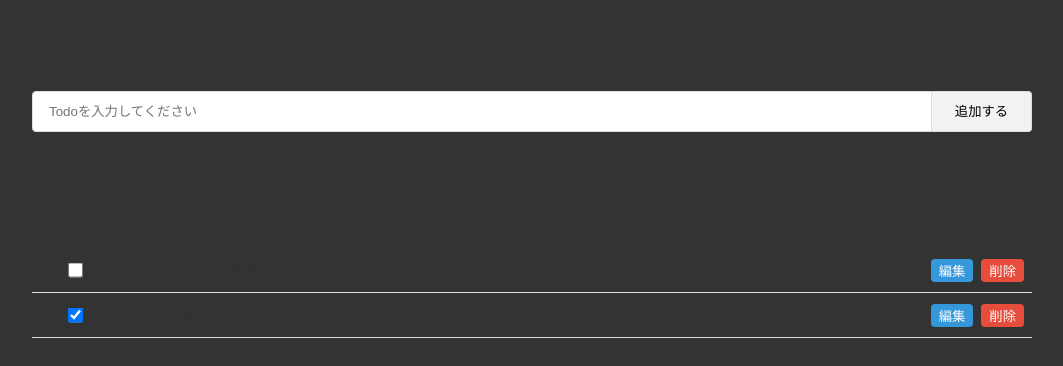
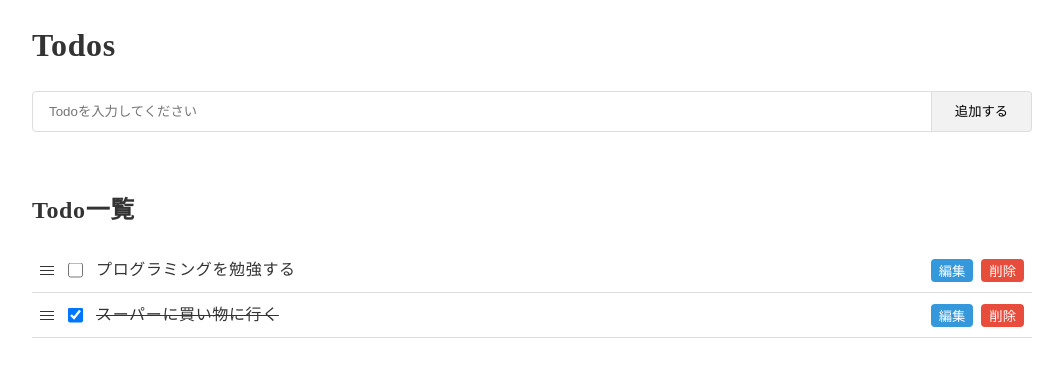
Before and after one commit to hiyu15123/todos, a Vue app: page / in a window 1280 px wide. Shown: the top 366 px of the page, without its empty margins (108-1171 px from the left). Built offline with nearby package versions, Linux system fonts and the light colour scheme.

Commit message:
update : cssを調整しました。

```diff
--- a/src/style.css
+++ b/src/style.css
@@ -1,6 +1,5 @@
 html {
   font-size: 62.5%;
-  background-color: #333;
 }
 
 body {
```
Also changed, not shown: 4 other files (tests, documents, lock files or other folders).
